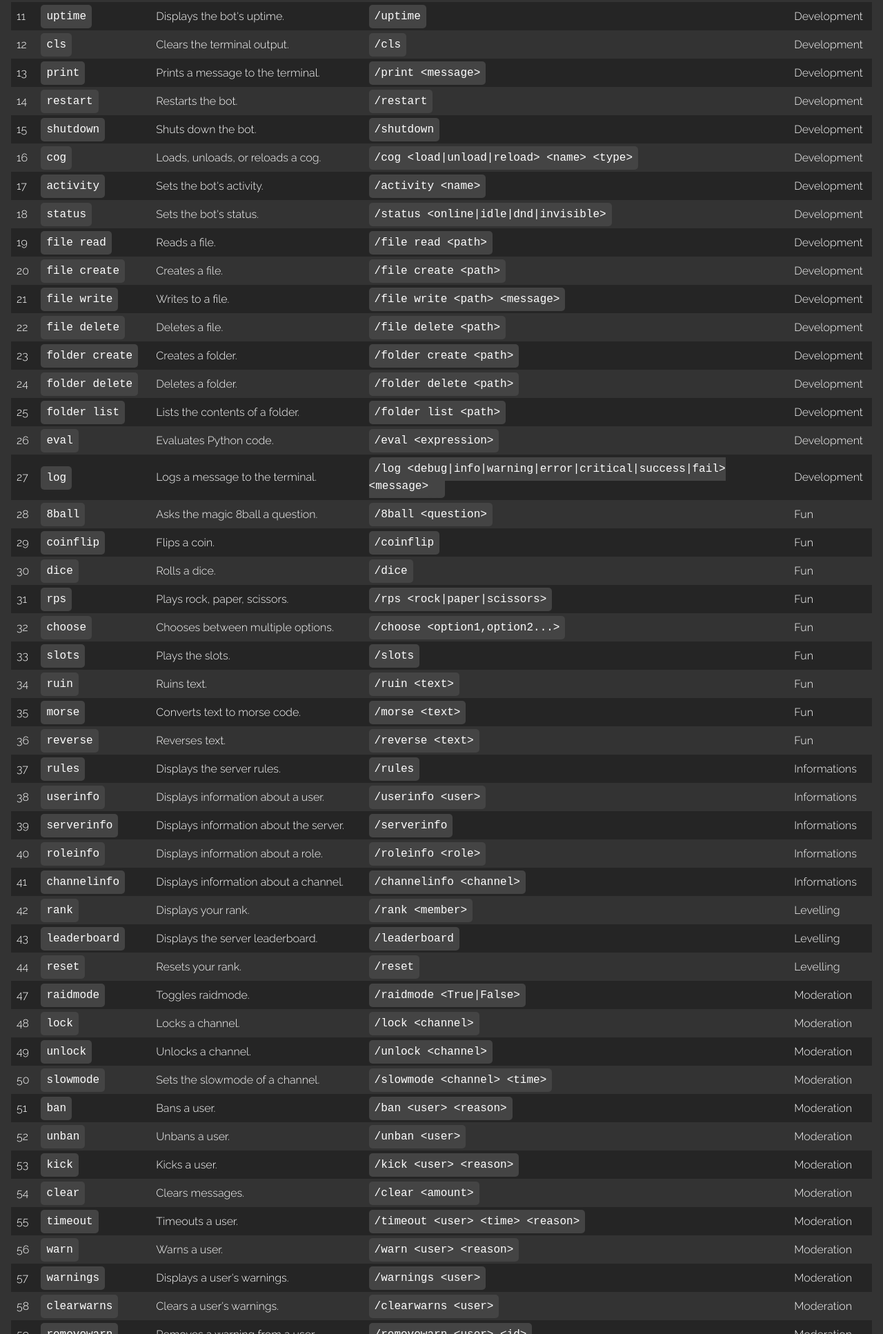
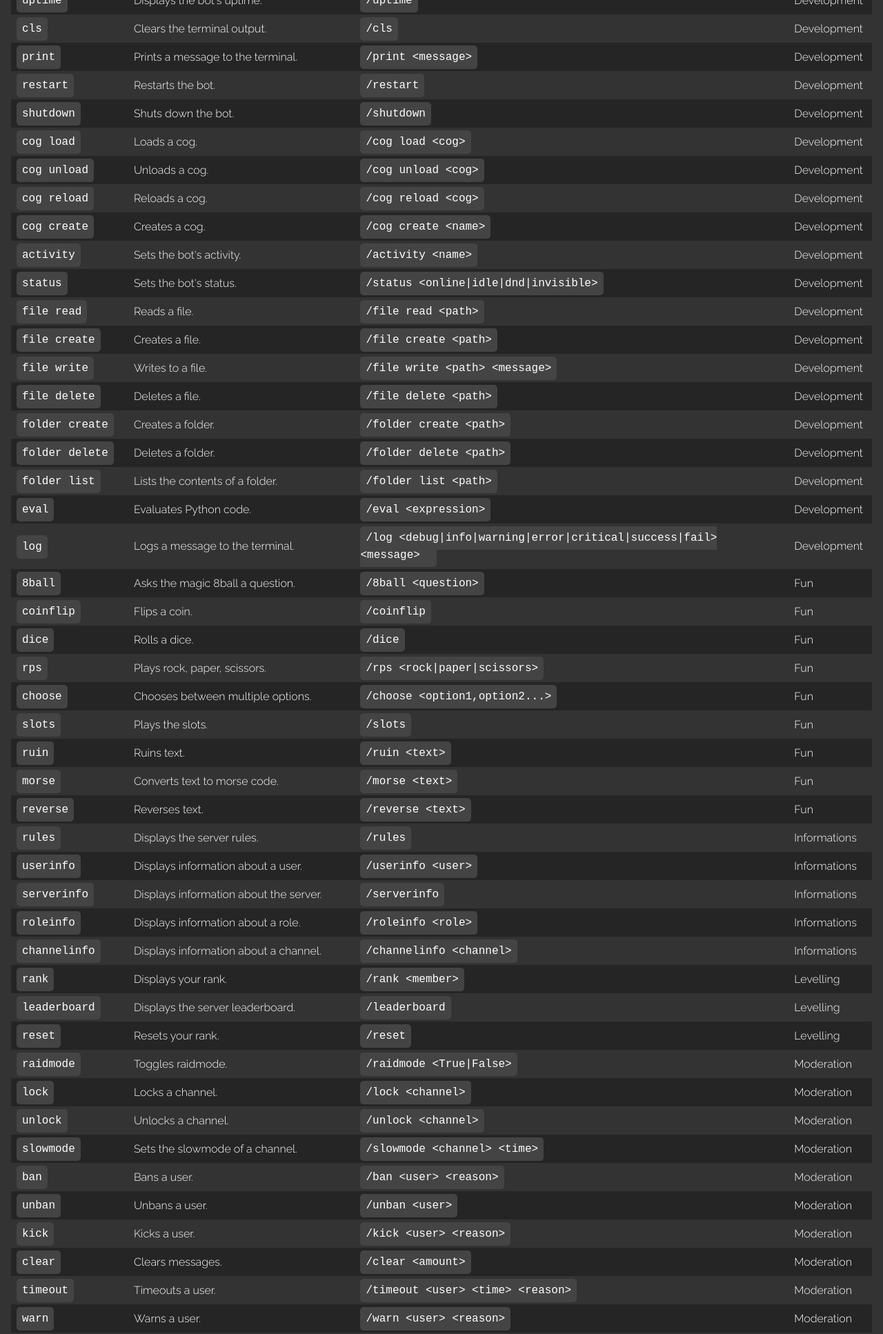
Before and after one commit to W1L7dev/devbot, a plain HTML site: page index.html in a window 1280 px wide. Shown: the part 2220-4154 px from the top of the page at 69% size. Drawn offline with Linux system fonts and the light colour scheme.

Commit message:
📂 Updated Commands Table

```diff
--- a/index.html
+++ b/index.html
@@ -80,196 +80,186 @@
         <h3>And commands include:</h3>
         <table>
           <tr>
-            <td>#</td>
             <td>Command Name</td>
             <td>Description</td>
             <td>Usage</td>
             <td>Category</td>
           </tr>
           <tr>
-            <td>1</td>
             <td><code>category create</code></td>
             <td>Creates a new category with the specified name.</td>
             <td><code>/category create &lt;name&gt;</code></td>
             <td>Administration</td>
           </tr>
           <tr>
-            <td>2</td>
             <td><code>category delete</code></td>
             <td>Deletes the specified category.</td>
             <td><code>/category delete &lt;name&gt;</code></td>
             <td>Administration</td>
           </tr>
           <tr>
-            <td>3</td>
             <td><code>category move</code></td>
             <td>Moves a channel to a specified category</td>
             <td><code>/category move &lt;channel&gt;</code></td>
             <td>Administration</td>
           </tr>
           <tr>
-            <td>4</td>
             <td><code>channel create</code></td>
             <td>Creates a new channel with the specified name.</td>
             <td><code>/channel create &lt;name&gt;</code></td>
             <td>Administration</td>
           </tr>
           <tr>
-            <td>5</td>
             <td><code>channel delete</code></td>
             <td>Deletes the specified channel.</td>
             <td><code>/channel delete &lt;name&gt;</code></td>
             <td>Administration</td>
           </tr>
           <tr>
-            <td>6</td>
             <td><code>role add</code></td>
             <td>Adds a role to the specified user.</td>
             <td><code>/role add &lt;user&gt; &lt;role&gt;</code></td>
             <td>Administration</td>
           </tr>
           <tr>
-            <td>7</td>
             <td><code>role create</code></td>
             <td>Creates a new role with the specified name.</td>
             <td><code>/role create &lt;name&gt;</code></td>
             <td>Administration</td>
           </tr>
           <tr>
-            <td>8</td>
             <td><code>role delete</code></td>
             <td>Deletes the specified role.</td>
             <td><code>/role delete &lt;name&gt;</code></td>
             <td>Administration</td>
           </tr>
           <tr>
-            <td>9</td>
             <td><code>role remove</code></td>
             <td>Removes a role from the specified user.</td>
             <td><code>/role remove &lt;user&gt; &lt;role&gt;</code></td>
             <td>Administration</td>
           </tr>
           <tr>
-            <td>10</td>
             <td><code>role rename</code></td>
             <td>Renames the specified role.</td>
             <td><code>/role rename &lt;name&gt;</code></td>
             <td>Administration</td>
           </tr>
           <tr>
-            <td>11</td>
             <td><code>uptime</code></td>
             <td>Displays the bot&#39;s uptime.</td>
             <td><code>/uptime</code></td>
             <td>Development</td>
           </tr>
           <tr>
-            <td>12</td>
             <td><code>cls</code></td>
             <td>Clears the terminal output.</td>
             <td><code>/cls</code></td>
             <td>Development</td>
           </tr>
           <tr>
-            <td>13</td>
             <td><code>print</code></td>
             <td>Prints a message to the terminal.</td>
             <td><code>/print &lt;message&gt;</code></td>
             <td>Development</td>
           </tr>
           <tr>
-            <td>14</td>
             <td><code>restart</code></td>
             <td>Restarts the bot.</td>
             <td><code>/restart</code></td>
             <td>Development</td>
           </tr>
           <tr>
-            <td>15</td>
             <td><code>shutdown</code></td>
             <td>Shuts down the bot.</td>
             <td><code>/shutdown</code></td>
             <td>Development</td>
           </tr>
           <tr>
-            <td>16</td>
-            <td><code>cog</code></td>
-            <td>Loads, unloads, or reloads a cog.</td>
-            <td><code>/cog &lt;load|unload|reload&gt; &lt;name&gt; &lt;type&gt;</code></td>
+            <td><code>cog load</code></td>
+            <td>Loads a cog.</td>
+            <td><code>/cog load &lt;cog&gt;</code></td>
             <td>Development</td>
           </tr>
           <tr>
-            <td>17</td>
+            <td><code>cog unload</code></td>
+            <td>Unloads a cog.</td>
+            <td><code>/cog unload &lt;cog&gt;</code></td>
+            <td>Development</td>
+          </tr>
+          <tr>
+            <td><code>cog reload</code></td>
+            <td>Reloads a cog.</td>
+            <td><code>/cog reload &lt;cog&gt;</code></td>
+            <td>Development</td>
+          </tr>
+          <tr>
+            <td><code>cog create</code></td>
+            <td>Creates a cog.</td>
+            <td><code>/cog create &lt;name&gt;</code></td>
+            <td>Development</td>
+          </tr>
+          <tr>
             <td><code>activity</code></td>
             <td>Sets the bot&#39;s activity.</td>
             <td><code>/activity &lt;name&gt;</code></td>
             <td>Development</td>
           </tr>
           <tr>
-            <td>18</td>
             <td><code>status</code></td>
             <td>Sets the bot&#39;s status.</td>
             <td><code>/status &lt;online|idle|dnd|invisible&gt;</code></td>
             <td>Development</td>
           </tr>
           <tr>
-            <td>19</td>
             <td><code>file read</code></td>
             <td>Reads a file.</td>
             <td><code>/file read &lt;path&gt;</code></td>
             <td>Development</td>
           </tr>
           <tr>
-            <td>20</td>
             <td><code>file create</code></td>
             <td>Creates a file.</td>
             <td><code>/file create &lt;path&gt;</code></td>
             <td>Development</td>
           </tr>
           <tr>
-            <td>21</td>
             <td><code>file write</code></td>
             <td>Writes to a file.</td>
             <td><code>/file write &lt;path&gt; &lt;message&gt;</code></td>
             <td>Development</td>
           </tr>
           <tr>
-            <td>22</td>
             <td><code>file delete</code></td>
             <td>Deletes a file.</td>
             <td><code>/file delete &lt;path&gt;</code></td>
             <td>Development</td>
           </tr>
           <tr>
-            <td>23</td>
             <td><code>folder create</code></td>
             <td>Creates a folder.</td>
             <td><code>/folder create &lt;path&gt;</code></td>
             <td>Development</td>
           </tr>
           <tr>
-            <td>24</td>
             <td><code>folder delete</code></td>
             <td>Deletes a folder.</td>
             <td><code>/folder delete &lt;path&gt;</code></td>
             <td>Development</td>
           </tr>
           <tr>
-            <td>25</td>
             <td><code>folder list</code></td>
             <td>Lists the contents of a folder.</td>
             <td><code>/folder list &lt;path&gt;</code></td>
             <td>Development</td>
           </tr>
           <tr>
-            <td>26</td>
             <td><code>eval</code></td>
             <td>Evaluates Python code.</td>
             <td><code>/eval &lt;expression&gt;</code></td>
             <td>Development</td>
           </tr>
           <tr>
-            <td>27</td>
             <td><code>log</code></td>
             <td>Logs a message to the terminal.</td>
             <td>
@@ -279,353 +269,309 @@
             <td>Development</td>
           </tr>
           <tr>
-            <td>28</td>
             <td><code>8ball</code></td>
             <td>Asks the magic 8ball a question.</td>
             <td><code>/8ball &lt;question&gt;</code></td>
             <td>Fun</td>
           </tr>
           <tr>
-            <td>29</td>
             <td><code>coinflip</code></td>
             <td>Flips a coin.</td>
             <td><code>/coinflip</code></td>
             <td>Fun</td>
           </tr>
           <tr>
-            <td>30</td>
             <td><code>dice</code></td>
             <td>Rolls a dice.</td>
             <td><code>/dice</code></td>
             <td>Fun</td>
           </tr>
           <tr>
-            <td>31</td>
             <td><code>rps</code></td>
             <td>Plays rock, paper, scissors.</td>
             <td><code>/rps &lt;rock|paper|scissors&gt;</code></td>
             <td>Fun</td>
           </tr>
           <tr>
-            <td>32</td>
             <td><code>choose</code></td>
             <td>Chooses between multiple options.</td>
             <td><code>/choose &lt;option1,option2...&gt;</code></td>
             <td>Fun</td>
           </tr>
           <tr>
-            <td>33</td>
             <td><code>slots</code></td>
             <td>Plays the slots.</td>
             <td><code>/slots</code></td>
             <td>Fun</td>
           </tr>
           <tr>
-            <td>34</td>
             <td><code>ruin</code></td>
             <td>Ruins text.</td>
             <td><code>/ruin &lt;text&gt;</code></td>
             <td>Fun</td>
           </tr>
           <tr>
-            <td>35</td>
             <td><code>morse</code></td>
             <td>Converts text to morse code.</td>
             <td><code>/morse &lt;text&gt;</code></td>
             <td>Fun</td>
           </tr>
           <tr>
-            <td>36</td>
             <td><code>reverse</code></td>
             <td>Reverses text.</td>
             <td><code>/reverse &lt;text&gt;</code></td>
             <td>Fun</td>
           </tr>
           <tr>
-            <td>37</td>
             <td><code>rules</code></td>
             <td>Displays the server rules.</td>
             <td><code>/rules</code></td>
             <td>Informations</td>
           </tr>
           <tr>
-            <td>38</td>
             <td><code>userinfo</code></td>
             <td>Displays information about a user.</td>
             <td><code>/userinfo &lt;user&gt;</code></td>
             <td>Informations</td>
           </tr>
           <tr>
-            <td>39</td>
             <td><code>serverinfo</code></td>
             <td>Displays information about the server.</td>
             <td><code>/serverinfo</code></td>
             <td>Informations</td>
           </tr>
           <tr>
-            <td>40</td>
             <td><code>roleinfo</code></td>
             <td>Displays information about a role.</td>
             <td><code>/roleinfo &lt;role&gt;</code></td>
             <td>Informations</td>
           </tr>
           <tr>
-            <td>41</td>
             <td><code>channelinfo</code></td>
             <td>Displays information about a channel.</td>
             <td><code>/channelinfo &lt;channel&gt;</code></td>
             <td>Informations</td>
           </tr>
           <tr>
-            <td>42</td>
             <td><code>rank</code></td>
             <td>Displays your rank.</td>
             <td><code>/rank &lt;member&gt;</code></td>
             <td>Levelling</td>
           </tr>
           <tr>
-            <td>43</td>
             <td><code>leaderboard</code></td>
             <td>Displays the server leaderboard.</td>
             <td><code>/leaderboard</code></td>
             <td>Levelling</td>
           </tr>
           <tr>
-            <td>44</td>
             <td><code>reset</code></td>
             <td>Resets your rank.</td>
             <td><code>/reset</code></td>
             <td>Levelling</td>
           </tr>
           <tr>
-            <td>47</td>
             <td><code>raidmode</code></td>
             <td>Toggles raidmode.</td>
             <td><code>/raidmode &lt;True|False&gt;</code></td>
             <td>Moderation</td>
           </tr>
           <tr>
-            <td>48</td>
             <td><code>lock</code></td>
             <td>Locks a channel.</td>
             <td><code>/lock &lt;channel&gt;</code></td>
             <td>Moderation</td>
           </tr>
           <tr>
-            <td>49</td>
             <td><code>unlock</code></td>
             <td>Unlocks a channel.</td>
             <td><code>/unlock &lt;channel&gt;</code></td>
             <td>Moderation</td>
           </tr>
           <tr>
-            <td>50</td>
             <td><code>slowmode</code></td>
             <td>Sets the slowmode of a channel.</td>
             <td><code>/slowmode &lt;channel&gt; &lt;time&gt;</code></td>
             <td>Moderation</td>
           </tr>
           <tr>
-            <td>51</td>
             <td><code>ban</code></td>
             <td>Bans a user.</td>
             <td><code>/ban &lt;user&gt; &lt;reason&gt;</code></td>
             <td>Moderation</td>
           </tr>
           <tr>
-            <td>52</td>
             <td><code>unban</code></td>
             <td>Unbans a user.</td>
             <td><code>/unban &lt;user&gt;</code></td>
             <td>Moderation</td>
           </tr>
           <tr>
-            <td>53</td>
             <td><code>kick</code></td>
             <td>Kicks a user.</td>
             <td><code>/kick &lt;user&gt; &lt;reason&gt;</code></td>
             <td>Moderation</td>
           </tr>
           <tr>
-            <td>54</td>
             <td><code>clear</code></td>
             <td>Clears messages.</td>
             <td><code>/clear &lt;amount&gt;</code></td>
             <td>Moderation</td>
           </tr>
           <tr>
-            <td>55</td>
             <td><code>timeout</code></td>
             <td>Timeouts a user.</td>
             <td><code>/timeout &lt;user&gt; &lt;time&gt; &lt;reason&gt;</code></td>
             <td>Moderation</td>
           </tr>
           <tr>
-            <td>56</td>
             <td><code>warn</code></td>
             <td>Warns a user.</td>
             <td><code>/warn &lt;user&gt; &lt;reason&gt;</code></td>
             <td>Moderation</td>
           </tr>
           <tr>
-            <td>57</td>
             <td><code>warnings</code></td>
             <td>Displays a user&#39;s warnings.</td>
             <td><code>/warnings &lt;user&gt;</code></td>
             <td>Moderation</td>
           </tr>
           <tr>
-            <td>58</td>
             <td><code>clearwarns</code></td>
             <td>Clears a user&#39;s warnings.</td>
             <td><code>/clearwarns &lt;user&gt;</code></td>
             <td>Moderation</td>
           </tr>
           <tr>
-            <td>59</td>
             <td><code>removewarn</code></td>
             <td>Removes a warning from a user.</td>
             <td><code>/removewarn &lt;user&gt; &lt;id&gt;</code></td>
             <td>Moderation</td>
           </tr>
           <tr>
-            <td>60</td>
             <td><code>play</code></td>
             <td>Plays a song.</td>
             <td><code>/play &lt;song&gt;</code></td>
             <td>Music</td>
           </tr>
           <tr>
-            <td>61</td>
             <td><code>pause</code></td>
             <td>Pauses the music.</td>
             <td><code>/pause</code></td>
             <td>Music</td>
           </tr>
           <tr>
-            <td>62</td>
             <td><code>resume</code></td>
             <td>Resumes the music.</td>
             <td><code>/resume</code></td>
             <td>Music</td>
           </tr>
           <tr>
-            <td>63</td>
             <td><code>volume</code></td>
             <td>Changes the volume.</td>
             <td><code>/volume &lt;volume&gt;</code></td>
             <td>Music</td>
           </tr>
           <tr>
-            <td>64</td>
             <td><code>nowplaying</code></td>
             <td>Displays the current song.</td>
             <td><code>/nowplaying</code></td>
             <td>Music</td>
           </tr>
           <tr>
-            <td>65</td>
             <td><code>stop</code></td>
             <td>Stops the music.</td>
             <td><code>/stop</code></td>
             <td>Music</td>
           </tr>
           <tr>
-            <td>66</td>
             <td><code>connect</code></td>
             <td>Joins a voice channel.</td>
             <td><code>/connect</code></td>
             <td>Music</td>
           </tr>
           <tr>
-            <td>67</td>
             <td><code>disconnect</code></td>
             <td>Disconnects from a voice channel.</td>
             <td><code>/disconnect</code></td>
             <td>Music</td>
           </tr>
           <tr>
-            <td>68</td>
             <td><code>lyrics</code></td>
             <td>Displays the lyrics of a song.</td>
             <td><code>/lyrics &lt;song&gt;</code></td>
             <td>Music</td>
           </tr>
           <tr>
-            <td>69</td>
             <td><code>poll</code></td>
             <td>Creates a poll.</td>
             <td><code>/poll &lt;question&gt; &lt;choice1|choice2...&gt;</code></td>
             <td>Utils</td>
           </tr>
           <tr>
-            <td>70</td>
             <td><code>pollresults</code></td>
             <td>Displays the results of a poll.</td>
             <td><code>/pollresults &lt;message id&gt;</code></td>
             <td>Utils</td>
           </tr>
           <tr>
-            <td>71</td>
             <td><code>ping</code></td>
             <td>Displays the bot&#39;s ping.</td>
             <td><code>/ping</code></td>
             <td>Utils</td>
           </tr>
           <tr>
-            <td>72</td>
             <td><code>say</code></td>
             <td>Makes the bot say something.</td>
             <td><code>/say &lt;message&gt;</code></td>
             <td>Utils</td>
           </tr>
           <tr>
-            <td>73</td>
             <td><code>embed</code></td>
             <td>Makes the bot send an embed.</td>
             <td><code>/embed &lt;title&gt; &lt;description&gt;</code></td>
             <td>Utils</td>
           </tr>
           <tr>
-            <td>74</td>
             <td><code>nick</code></td>
             <td>Changes your nickname.</td>
             <td><code>/nick &lt;nickname&gt;</code></td>
             <td>Utils</td>
           </tr>
           <tr>
-            <td>75</td>
             <td><code>resetnick</code></td>
             <td>Resets your nickname.</td>
             <td><code>/resetnick</code></td>
             <td>Utils</td>
           </tr>
           <tr>
-            <td>76</td>
             <td><code>avatar</code></td>
             <td>Displays a user&#39;s avatar.</td>
             <td><code>/avatar &lt;user&gt;</code></td>
             <td>Utils</td>
           </tr>
           <tr>
-            <td>77</td>
             <td><code>giveaway</code></td>
             <td>Creates a giveaway.</td>
             <td><code>/giveaway &lt;time&gt; &lt;winners&gt; &lt;prize&gt;</code></td>
             <td>Utils</td>
           </tr>
           <tr>
-            <td>78</td>
             <td><code>ticket</code></td>
             <td>Creates a ticket message.</td>
             <td><code>/ticket &lt;message id&gt;</code></td>
             <td>Utils</td>
           </tr>
           <tr>
-            <td>79</td>
             <td><code>math</code></td>
             <td>Evaluates a mathematical expression.</td>
             <td><code>/math &lt;expression&gt;</code></td>
+            <td>Utils</td>
+          </tr>
+          <tr>
+            <td><code>img</code></td>
+            <td>Generate an image with AI.</td>
+            <td><code>/img &lt;text&gt;</code></td>
             <td>Utils</td>
           </tr>
         </table>
--- a/style.css
+++ b/style.css
@@ -6,7 +6,8 @@
   box-sizing: border-box;
 }
 
-body {
+body,
+html {
   font-family: "Raleway", sans-serif;
   font-size: 1rem;
   line-height: 1.5;
@@ -62,7 +63,6 @@ header {
   justify-content: center;
 }
 
-
 header img:hover {
   transform: scale(1.1);
   transition: 0.5s;
@@ -88,7 +88,7 @@ footer .links {
 
 footer .links a {
   margin: 0.45rem;
-  color:#333333
+  color: #333333;
 }
 
 footer .links a i {
@@ -260,7 +260,6 @@ a:hover {
   border: 2px solid white;
 }
 
-
 @media screen and (max-width: 600px) {
   nav a:not(:first-child) {
     display: none;
@@ -300,7 +299,6 @@ a:hover {
   }
 }
 
-
 @keyframes typing {
   from {
     width: 0;
```
